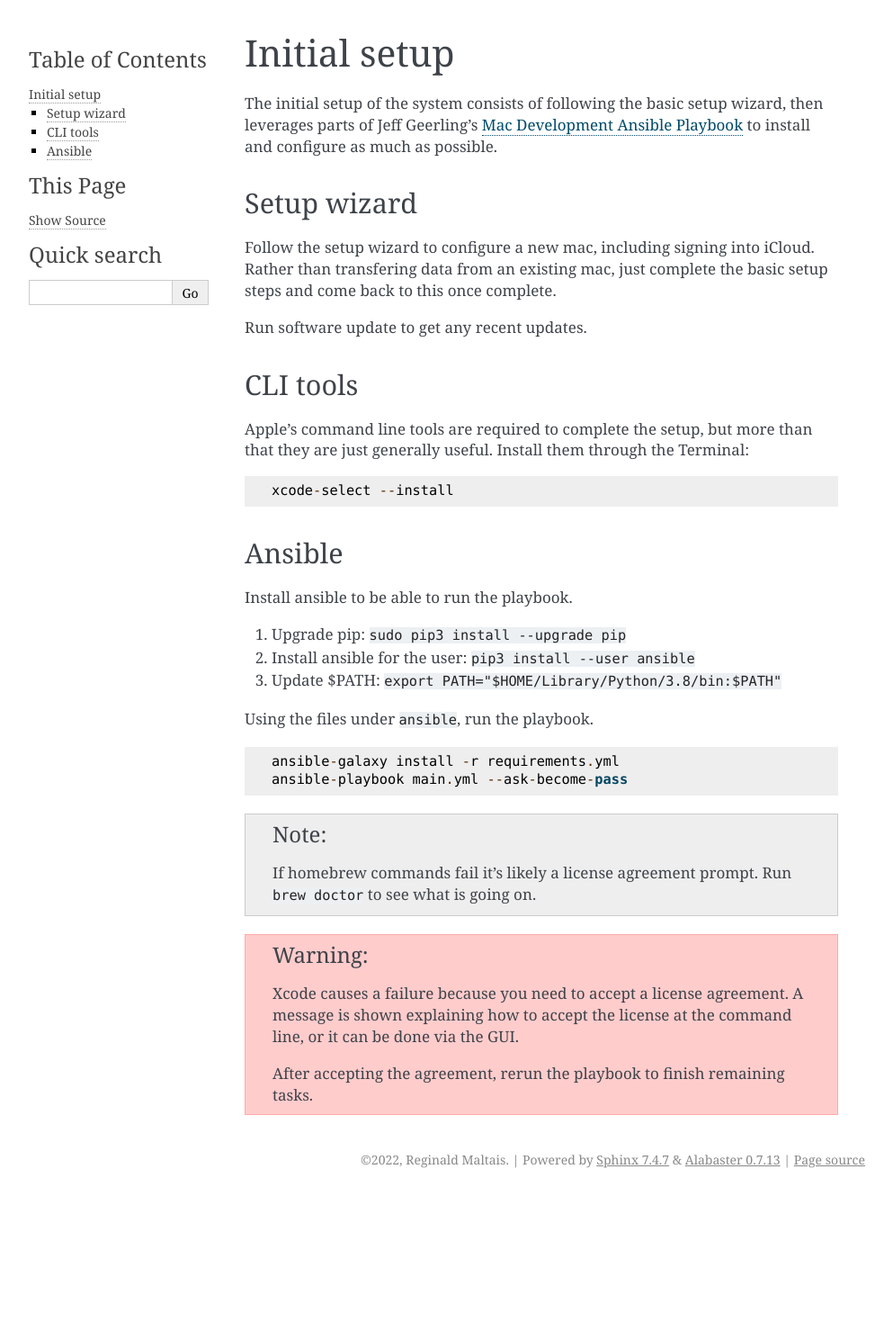
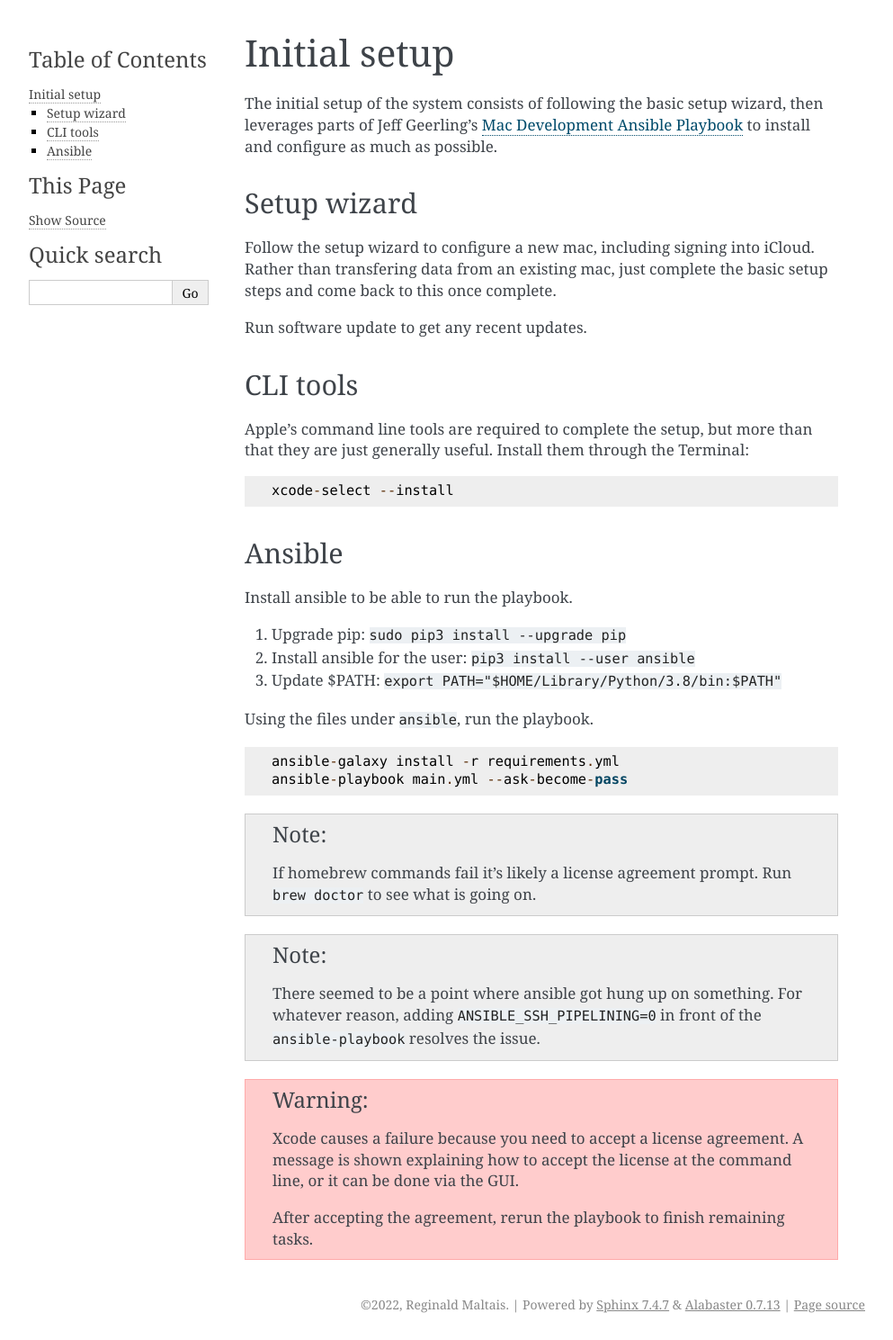
Before and after one commit to goatsweater/mac-setup, a Sphinx documentation site: the page built from docs/setup.rst, in a window 1280 px wide. Shown: the whole page at 90% size, without its empty margins (148-1141 px from the left). Built offline with Sphinx 7.4.7, drawn with Linux system fonts in a browser that asks for light colours; before the commit the page ends 1328 px from its top, so only the background shows below that.

Commit message:
Add note about ssh pipelining

```diff
--- a/docs/setup.rst
+++ b/docs/setup.rst
@@ -43,6 +43,11 @@ Using the files under :file:`ansible`, run the playbook.
     If homebrew commands fail it's likely a license agreement prompt. Run
     ``brew doctor`` to see what is going on.
 
+.. note::
+
+    There seemed to be a point where ansible got hung up on something. For whatever reason,
+    adding ``ANSIBLE_SSH_PIPELINING=0`` in front of the ``ansible-playbook`` resolves the issue.
+
 .. warning::
 
     Xcode causes a failure because you need to accept a license agreement. A message is shown
```
